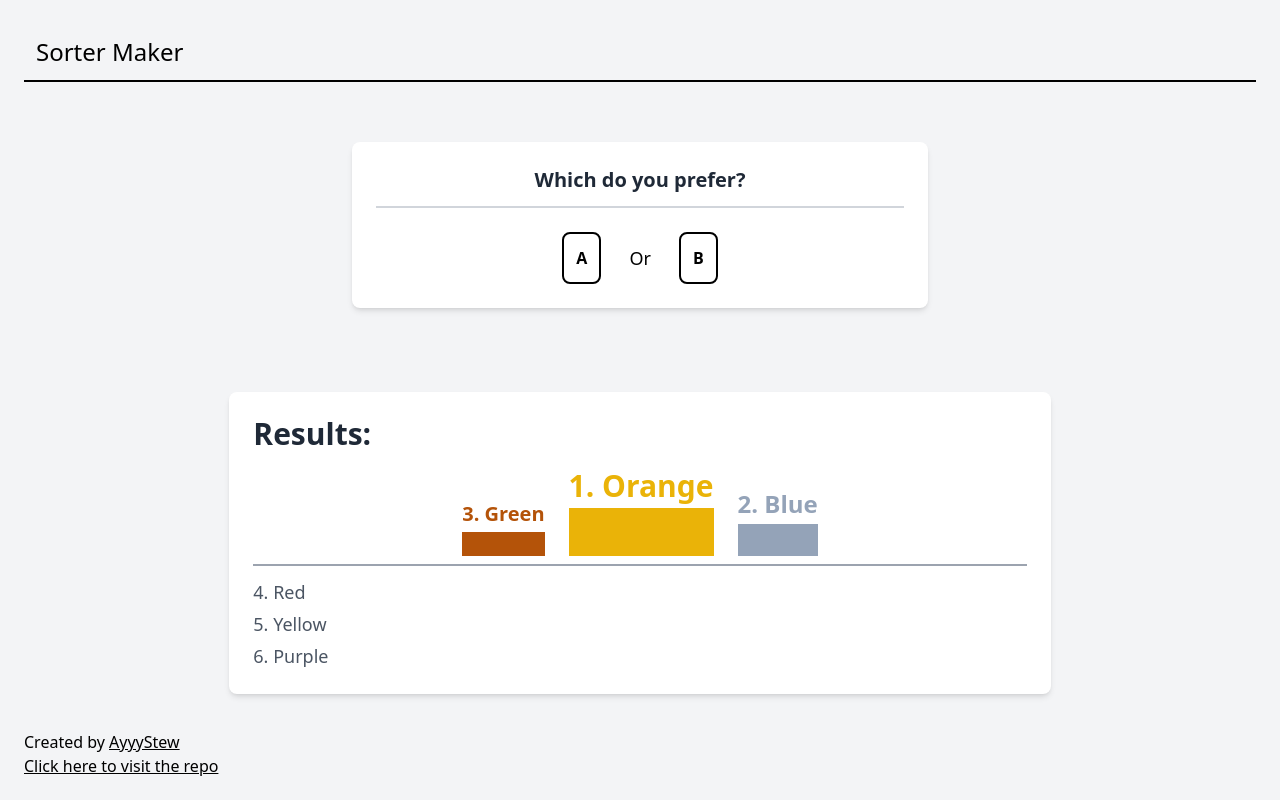
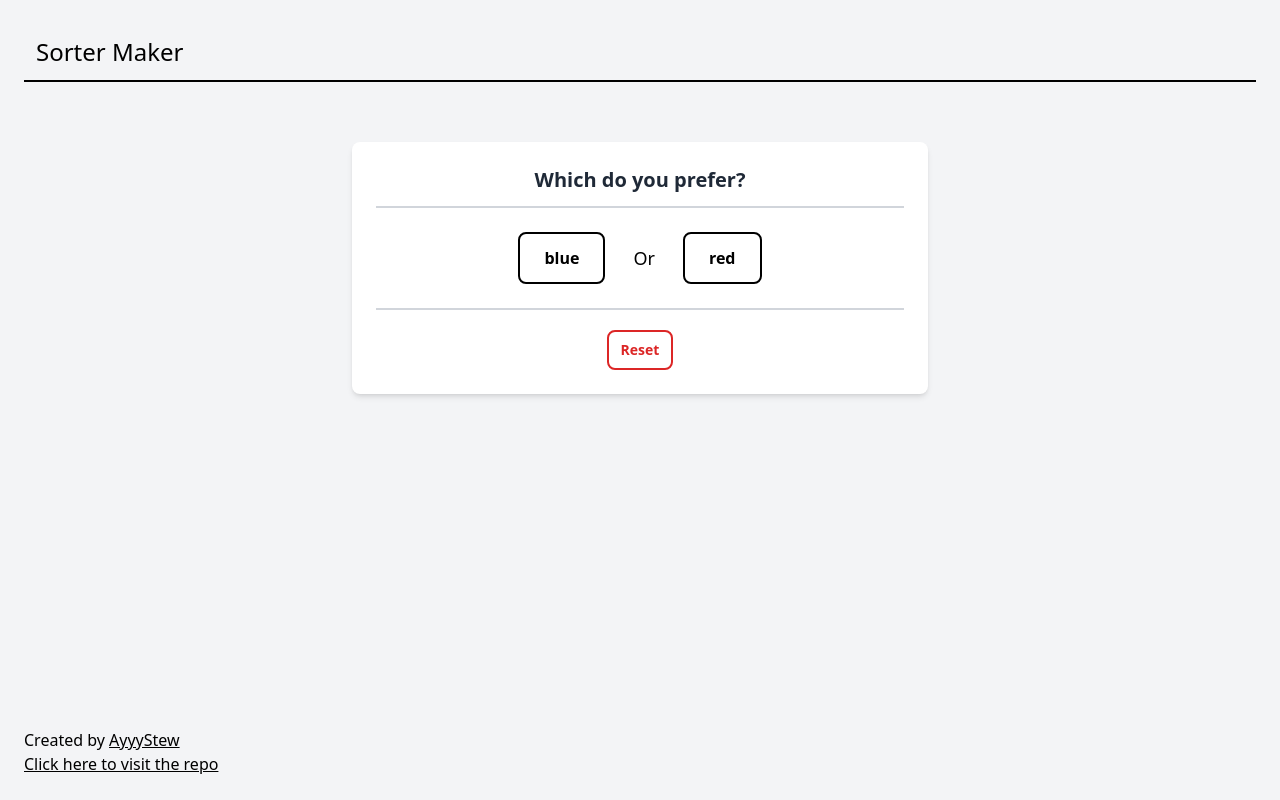
Before and after one commit to AyyyStew/SorterMaker, a plain HTML site: page index.html in a window 1280 px wide. Both pictures are taken after a click on the button "Press to begin sorting". Drawn offline with nearby package versions, Linux system fonts and the light colour scheme.

Commit message:
sorter implmented

```diff
--- a/index.html
+++ b/index.html
@@ -15,39 +15,7 @@
         </header>
         <main id="play_area" class="p-3">
         </main>
-        <section id="results_area" class="w-2/3 mx-auto my-9 p-6 bg-white rounded-lg shadow-md">
-            <h2 class="text-3xl font-semibold text-gray-800 mb-4">Results:</h2>
 
-            <section id="podium">
-                <ol class="flex flex-row items-end justify-center gap-6 flex-wrap mb-3 border-b-2 border-gray-400 pb-2">
-                    <li class="text-yellow-500 text-3xl font-semibold order-2">
-                        <div>
-                            <h3 class="mb-1">1. Orange</h3>
-                            <div class=" h-12 bg-yellow-500"></div>
-                        </div>
-                    </li>
-                    <li class="text-slate-400 text-2xl font-semibold order-3">
-                        <div>
-                            <h4 class="mb-1">2. Blue</h4>
-                            <div class="h-8 bg-slate-400"></div>
-                        </div>
-                    </li>
-                    <li class="text-amber-700 text-xl font-semibold order-1">
-                        <div>
-                            <h5 class="mb-1">3. Green</h5>
-                            <div class=" h-6 bg-amber-700"></div>
-                        </div>
-                    </li>
-                </ol>
-            </section>
-
-            <ol class="list-decimal list-inside space-y-1" start="4">
-                <li class="text-gray-600 text-lg">Red</li>
-                <li class="text-gray-600 text-lg">Yellow</li>
-                <li class="text-gray-600 text-lg">Purple</li>
-                <!-- Add more items as needed -->
-            </ol>
-        </section>
 
 
     </div>
--- a/index.js
+++ b/index.js
@@ -1,53 +1,160 @@
-console.log("Hello world");
+let items = ["red", "blue", "green", "orange", "yellow"];
+// let items = [];
+let sorted = [];
+let currentIndex = 0; // Tracks the current item in the copied array
+let currentItem = null;
+let low = 0;
+let high = 0;
 
-main = document.getElementById("play_area");
+const main = document.getElementById("play_area");
 
-items = ["red", "blue", "green", "yellow", "red", "orange"];
-sorted = [];
+// Parse items from the textarea
+function parseItems() {
+  const itemsInput = document.getElementById("items_input").value;
+  items = itemsInput
+    .split(",")
+    .map((item) => item.trim())
+    .filter(Boolean);
+}
 
-function switchToInputView(e) {
-  e.preventDefault();
-  console.log("Entering Input view");
+// Start the sorting process
+function startSorting() {
+  parseItems();
+  if (items.length < 2) {
+    alert("Please enter at least two items to sort.");
+    return;
+  }
+
+  const itemsCopy = [...items]; // Create a copy of the original array
+  sorted = [itemsCopy[0]]; // Start sorted list with the first item
+  currentIndex = 1; // Skip the first item, as it's already in the sorted list
+  currentItem = itemsCopy[currentIndex]; // Set the next item to compare
+  low = 0; // Start binary search at the beginning
+  high = sorted.length; // High is the length of the sorted array
+  updateSortingView();
+}
+
+// Handles user's choice during sorting
+function choose(preferred) {
+  if (preferred === "current") {
+    // Move the upper bound for binary search
+    high = Math.floor((low + high) / 2);
+  } else {
+    // Move the lower bound for binary search
+    low = Math.floor((low + high) / 2) + 1;
+  }
+
+  if (low === high) {
+    // Binary search is complete; insert the current item
+    sorted.splice(low, 0, currentItem);
+
+    // Move to the next item
+    currentIndex++;
+    if (currentIndex < items.length) {
+      currentItem = items[currentIndex];
+      low = 0;
+      high = sorted.length;
+      updateSortingView();
+    } else {
+      // All items have been sorted
+      switchToResultsView();
+    }
+  } else {
+    // Continue binary search
+    updateSortingView();
+  }
+}
+
+// Update the sorting view with the current comparison
+function updateSortingView() {
+  const mid = Math.floor((low + high) / 2);
+  const compareItem = sorted[mid];
+  main.innerHTML = `
+        <section class="flex flex-col max-w-xl mx-auto my-9 p-6 bg-white rounded-lg shadow-md items-center">
+          <h2 class="text-xl font-semibold w-full text-gray-800 border-b-2 border-gray-300 pb-3 text-center">
+            Which do you prefer?
+          </h2>
+          <div class="flex flex-row justify-center mt-6 gap-7 border-b-2 border-gray-300 pb-6 w-full">
+            <button onclick="choose('current')"
+              class="p-3 px-6 border-black border-2 font-semibold rounded-lg hover:border-green-600 hover:shadow-lg hover:bg-green-100 focus:ring-2 focus:ring-blue-400 focus:outline-none">
+              ${currentItem}
+            </button>
+            <p class="py-3 text-lg"> Or </p>
+            <button onclick="choose('sorted')"
+              class="p-3 px-6 border-black border-2 font-semibold rounded-lg hover:border-green-600 hover:shadow-lg hover:bg-green-100 focus:ring-2 focus:ring-blue-400 focus:outline-none">
+              ${compareItem}
+            </button>
+          </div>
+          <button onclick="switchToInputView()"
+            class="text-sm p-3 mt-5 py-2 border-red-600 border-2 text-red-600 font-semibold rounded-lg hover:text-white hover:bg-red-600 focus:ring-2 focus:ring-blue-400 focus:outline-none">Reset</button>
+        </section>
+      `;
+}
+
+// Switch to the results view
+function switchToResultsView() {
+  the_rest = sorted.slice(2);
+  const resultsHtml = the_rest
+    .map(
+      (item, index) => `
+            <li class="text-gray-600 text-lg">${item}</li>
+          `
+    )
+    .join("");
+
+  main.innerHTML = `<section id="results_area" class="max-w-2xl mx-auto my-9 p-6 bg-white rounded-lg shadow-md">
+      <h2 class="text-3xl font-semibold text-gray-800 mb-4">Results:</h2>
+
+        <div class="flex flex-col items-center">
+            <section id="podium">
+                <ol
+                    class="flex flex-row items-end justify-center gap-6 flex-wrap mb-3 border-b-2 border-gray-400 pb-2">
+                    <li class="text-yellow-500 text-3xl font-semibold order-2">
+                        <div>
+                            <h3 class="mb-1">1. ${sorted[0]}</h3>
+                            <div class=" h-12 bg-yellow-500"></div>
+                        </div>
+                    </li>
+                    <li class="text-slate-400 text-2xl font-semibold order-3">
+                        <div>
+                            <h4 class="mb-1">2. ${sorted[1]}</h4>
+                            <div class="h-8 bg-slate-400"></div>
+                        </div>
+                    </li>
+                    <li class="text-amber-700 text-xl font-semibold order-1">
+                        <div>
+                            <h5 class="mb-1">3. ${sorted[2]}</h5>
+                            <div class=" h-6 bg-amber-700"></div>
+                        </div>
+                    </li>
+                </ol>
+            </section>
+
+            <ol class="list-decimal list-inside space-y-1" start="4">
+                ${resultsHtml}
+                <!-- Add more items as needed -->
+            </ol>
+            <button onclick="switchToInputView()" class="text-sm p-3 mt-5 py-2 border-red-600 border-2 text-red-600 font-semibold rounded-lg hover:text-white hover:bg-red-600 focus:ring-2 focus:ring-blue-400 focus:outline-none">Reset</button>
+        </div>
+    </section>`;
+}
+
+// Switch to the input view
+function switchToInputView() {
   main.innerHTML = `
         <section id="list_input" class="max-w-2xl mx-auto my-9 p-6 bg-white rounded-lg shadow-md">
-            <h2 class="text-2xl font-semibold text-gray-800">Add a list of things you want to compare</h2>
-            <p class="text-sm text-gray-600 pb-4">The items need to be comma separated.</p>
-
-            <textarea class="block w-full p-3 text-sm text-gray-900 bg-gray-50 rounded-lg border border-gray-300 focus:ring-2 focus:ring-blue-400 focus:outline-none">${items.join(
-              ", "
-            )}</textarea>
-
-            <button onClick="switchToSortView(event)" class="p-3 mt-5 py-2 bg-blue-500 text-white font-semibold rounded-lg hover:bg-blue-600 focus:ring-2 focus:ring-blue-400 focus:outline-none">Press to begin sorting</button>
+          <h2 class="text-2xl font-semibold text-gray-800">Add a list of things you want to compare</h2>
+          <p class="text-sm text-gray-600 pb-4">The items need to be comma separated.</p>
+          <textarea id="items_input" class="block w-full p-3 text-sm text-gray-900 bg-gray-50 rounded-lg border border-gray-300 focus:ring-2 focus:ring-blue-400 focus:outline-none">${items.join(
+            ", "
+          )}
+          </textarea>
+          <button onclick="startSorting()" class="p-3 mt-5 py-2 bg-blue-500 text-white font-semibold rounded-lg hover:bg-blue-600 focus:ring-2 focus:ring-blue-400 focus:outline-none">
+            Press to begin sorting
+          </button>
         </section>
-    `;
+      `;
 }
 
-function switchToSortView(e) {
-  e.preventDefault();
-  sorted = [];
-  console.log("Entering Sorting View");
-  main.innerHTML = `
-        <section id="sort_area" class="max-w-xl mx-auto my-9 p-6 bg-white rounded-lg shadow-md">
-            <h2 class="text-xl font-semibold text-gray-800 border-b-2 border-gray-300 pb-3 text-center">Which do you
-                prefer?
-            </h2>
-
-            <div id="choice_area" class="flex flex-row justify-center mt-6 gap-7 ">
-
-                <button onClick="switchToSortView(event)"
-                    class="p-3 border-black border-2 font-semibold rounded-lg hover:border-green-600 hover:shadow-lg hover:bg-green-100 focus:ring-2 focus:ring-blue-400 focus:outline-none">A</button>
-
-                <p class="py-3 text-lg"> Or </p>
-
-                <button onClick="switchToSortView(event)"
-                    class="p-3 border-black border-2 font-semibold rounded-lg hover:border-green-600 hover:shadow-lg hover:bg-green-100 focus:ring-2 focus:ring-blue-400 focus:outline-none">B</button>
-            </div>
-        </section>
-  `;
-}
-
-function switchToResultsView(e) {
-  e.preventDefault();
-}
-
-switchToInputView(new Event(""));
+// Initialize app
+switchToInputView();
```
